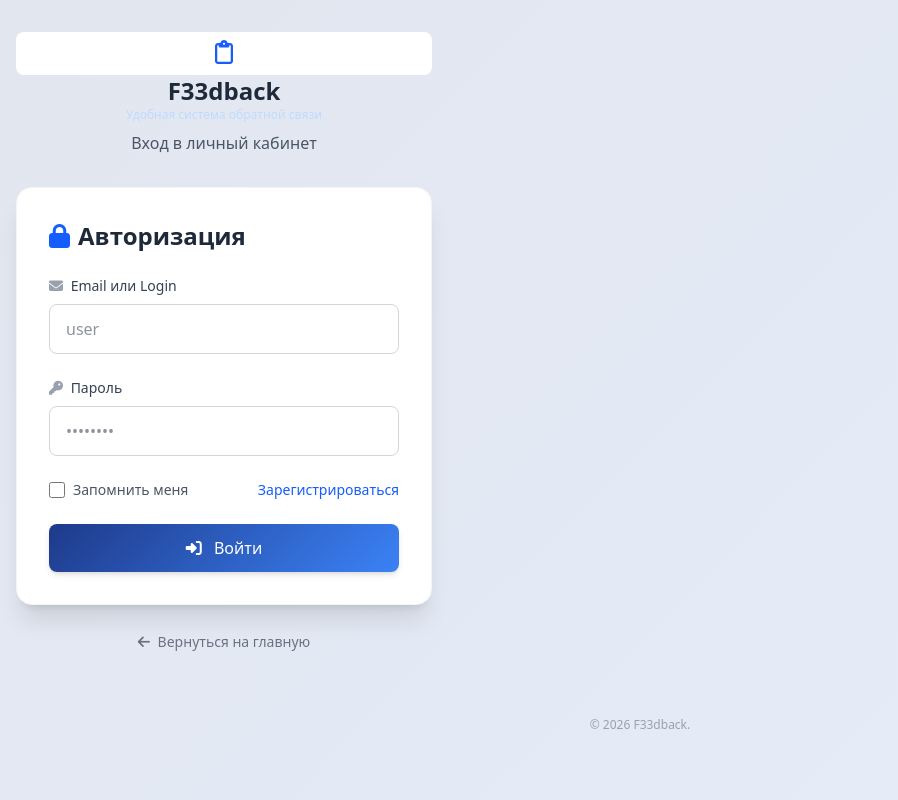
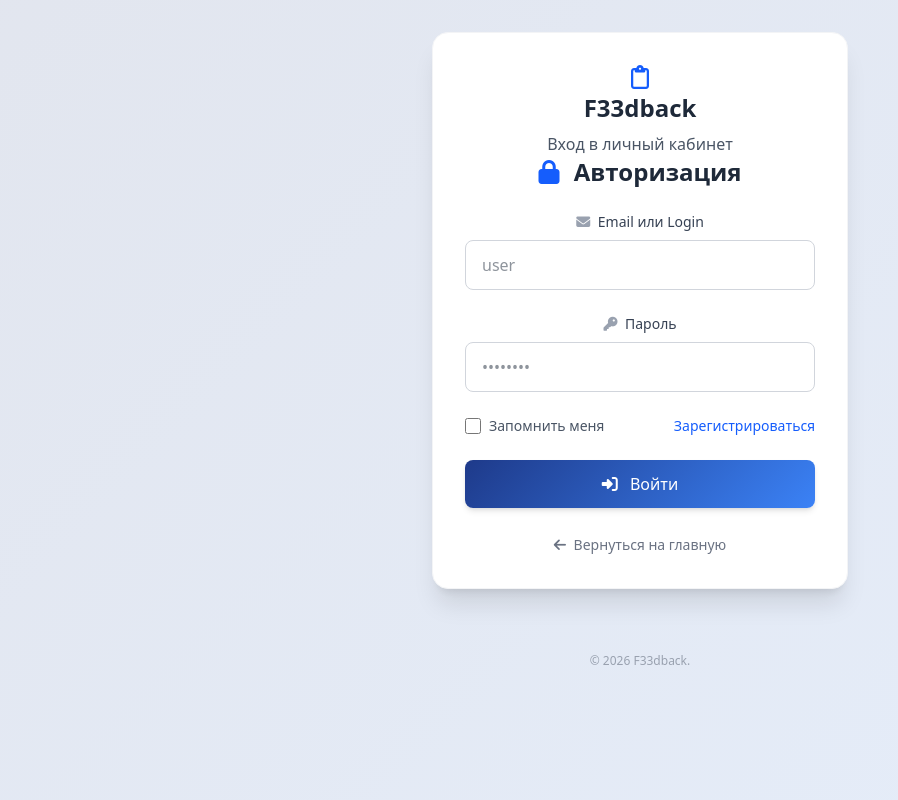
Before and after one commit to kontrama/feedback-system, a Flask app: page /login in a window 1280 px wide. Shown: the whole page, without its empty margins (0-898 px from the left). Run offline with Flask 3, Linux system fonts and the light colour scheme.

Commit message:
auth.html finally in working order

```diff
--- a/templates/auth.html
+++ b/templates/auth.html
@@ -12,30 +12,21 @@
 <body class="font-sans bg-gray-50 text-gray-800">
 
 <body class="min-h-screen flex items-center justify-center bg-gray-50 font-sans">
-
+ <center>
     <!-- Фоновый градиент (как на главной) -->
     <div class="fixed inset-0 data-gradient opacity-10 -z-10"></div>
 
     <!-- Основной контейнер -->
     <div class="w-full max-w-md px-4 py-8">
 
-        <!-- Логотип и название -->
-        <div class="text-center mb-8">
-            <div class="bg-white p-2 rounded-lg">
-                        <i class="fa-regular fa-clipboard text-2xl text-blue-600"></i>
-                    </div>
-                    <div>
-                        <h1 class="text-2xl font-bold">F33dback</h1>
-                        <p class="text-xs text-blue-200">Удобная система обратной связи</p>
-                    </div>
-            <p class="text-gray-600 mt-2">Вход в личный кабинет</p>
-        </div>
-
         <!-- Карточка авторизации -->
         <div class="bg-white rounded-2xl shadow-xl p-8 border border-gray-100">
-
+            <i class="fa-regular fa-clipboard text-2xl text-blue-600"></i>
+                        <div>
+                        <h1 class="text-2xl font-bold">F33dback</h1>
+                        <p class="text-gray-600 mt-2">Вход в личный кабинет</p>
             <!-- Заголовок -->
-            <h2 class="text-2xl font-bold text-gray-800 mb-6 flex items-center">
+            <h2 class="text-2xl font-bold text-gray-800 mb-6 items-center">
                 <i class="fas fa-lock text-blue-600 mr-2"></i>
                 Авторизация
             </h2>
@@ -102,6 +93,7 @@
             </a>
         </div>
     </div>
+    </center>
 </body>
 
 
```
